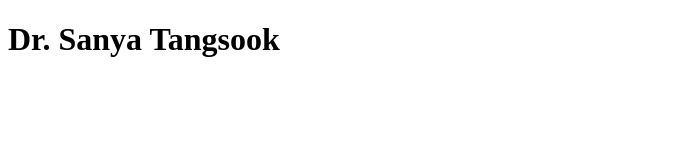
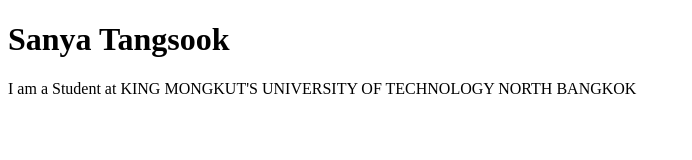
Before and after one commit to SanyaCloudNC/github-desktop-project, a plain HTML site: page index.html in a window 1280 px wide. Shown: the whole page, without its empty margins (0-692 px from the left). Drawn offline with Linux system fonts and the light colour scheme.

Commit message:
Add information
add information

```diff
--- a/index.html
+++ b/index.html
@@ -1,11 +1,15 @@
 <!DOCTYPE html>
 <html lang="en">
+
 <head>
     <meta charset="UTF-8">
     <meta name="viewport" content="width=device-width, initial-scale=1.0">
     <title>Proflie</title>
 </head>
+
 <body>
-    <h1>Dr. Sanya Tangsook </h1>
+    <h1> Sanya Tangsook </h1>
+    <p> I am a Student at KING MONGKUT'S UNIVERSITY OF TECHNOLOGY NORTH BANGKOK   </p>
 </body>
+
 </html>
```
